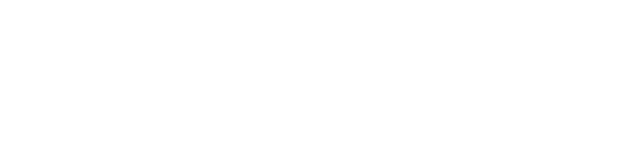
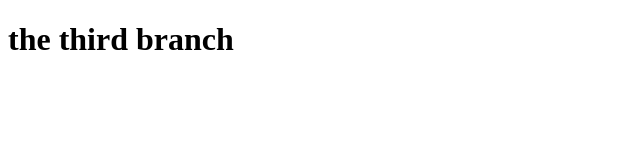
Before and after one commit to kenny17a/new-assignment, a plain HTML site: page index.html in a window 1280 px wide. Shown: the whole page, without its empty margins (0-640 px from the left). Drawn offline with Linux system fonts and the light colour scheme.

Commit message:
add third branch

```diff
--- a/index.html
+++ b/index.html
@@ -7,6 +7,7 @@
     <title>Document</title>
 </head>
 <body>
+    <h1>the third branch</h1>
 
 </body>
 </html>
```
